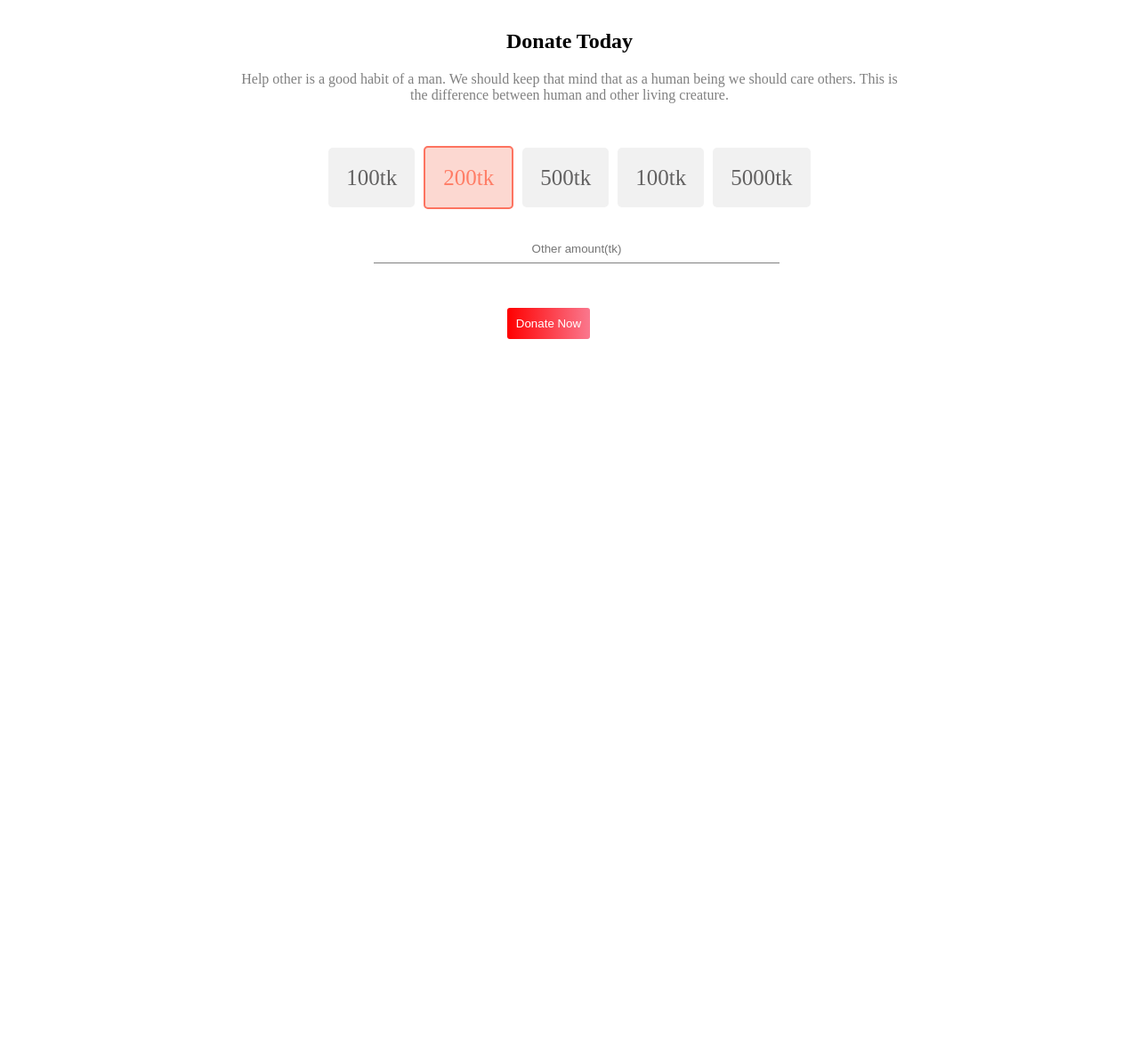
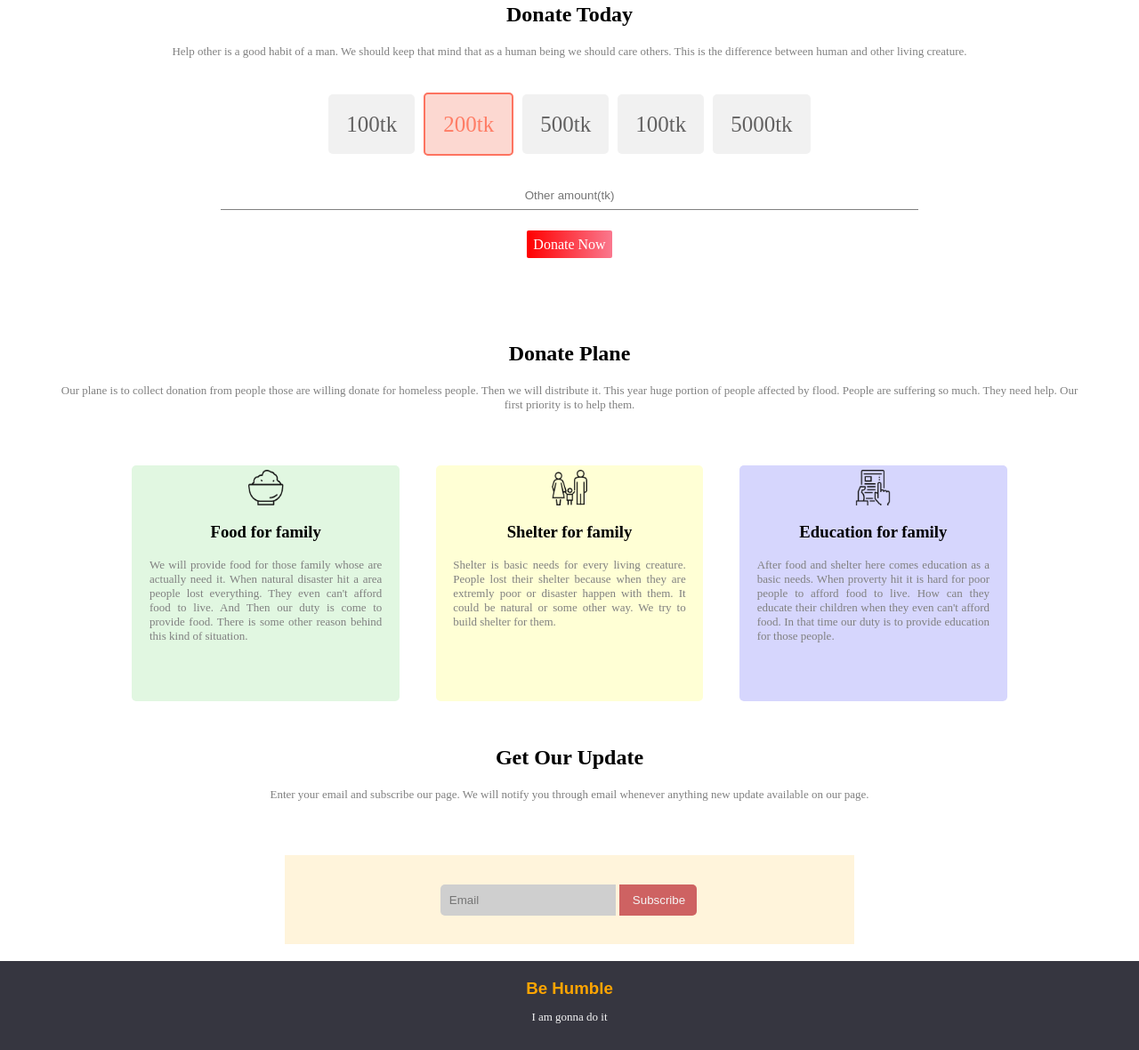
Before and after one commit to ahmed-shaon/our-donation, a plain HTML site: page index.html in a window 1280 px wide. Shown: the part 497-1677 px from the top of the page at 89% size. Before the commit the page ends 878 px from the top, so only its background shows below. Drawn offline with Linux system fonts and the light colour scheme; a web font is replaced by a local one.

Commit message:
before final commit

```diff
--- a/index.html
+++ b/index.html
@@ -14,15 +14,13 @@
     <section class="header-section">
         <div class="container">
             <h1>Let's Helps Those Who Are<br> More In Ineeded.</h1>
-            <p>Sometimes people get in a situation it is hard for them to fullfil their basic needs.<br> That time as a human we should look for each other.</p>
-            <a class="link-button" href="">Download</a>
+            <p>Sometimes people get in a situation it is hard for them to fullfil their basic needs.That time as a human we should look for each other.</p>
+            <a class="link-button" href="">Donate Now</a>
         </div>
     </section>
     <section >
-        <div class="donation-section">
             <h2>Donate Today</h2>
-            <p class="do-grey">Help other is a good habit of a man. We should keep that mind that as a human being we should care others. This is the difference between human and other living creature.</p>
-        </div>
+            <p class="do-grey do-text-center">Help other is a good habit of a man. We should keep that mind that as a human being we should care others. This is the difference between human and other living creature.</p>
         <div class="flexible-container">
             <div class="set-width">
                 <a class="amount-button" href="">100tk</a>
@@ -40,13 +38,56 @@
                 <a  class="amount-button" href="">5000tk</a>
             </div>
         </div>
-        <div class="donation-box" >
+        <div class="donation-box">
             <form action="">
-                <input type="text" placeholder="Other amount(tk)">
-                <button class="donate-button" type="button">Donate Now</button>
+                <input class="text-box1" type="text" placeholder="Other amount(tk)"><br>
+                <a class="link-button" href="">Donate Now</a>
             </form>
+        </div>
+    </section>
+    <section >
+        <h2>Donate Plane</h2>
+        <p class="do-grey do-text-center">Our plane is to collect donation from people those are willing donate for homeless people. Then we will distribute it. This year huge portion of people affected by flood. People are suffering so much. They need help. Our first priority is to help them.</p>
+        <div class="flexible-container">
+            <div id="h-type1" class="help-type">
+                <img src="icon/food.png" alt="">
+                <h3>Food for family</h3>
+                <p class="do-grey">We will provide food for those family whose are actually need it. When natural disaster hit a area people lost everything. They even can't afford food to live. And Then our duty is come to provide food. There is some other reason behind this kind of situation.</p>
+            </div>
+            <div id="h-type2" class="help-type">
+                <img src="icon/shelter.png">
+                <h3>Shelter for family</h3>
+                <p class="do-grey">Shelter is basic needs for every living creature. People lost their shelter because when they are extremly poor or disaster happen with them. It could be natural or some other way. We try to build shelter for them.  </p>
+
+            </div>
+            <div id="h-type3" class="help-type">
+                <img src="icon/Frame-1.png" alt="">
+                <h3>Education for family</h3>
+                <p class="do-grey">After food and shelter here comes education as a basic needs. When proverty hit it is hard for poor people to afford food to live. How can they educate their children when they even can't afford food. In that time our duty is to provide education for those people. </p>
+
+            </div>
+        </div>
+
+        </section>
+    </section>
+    <section >
+        <h2>Get Our Update</h2>
+        <p class="do-grey do-text-center">Enter your email and subscribe our page. We will notify you through email whenever anything new update available on our page.</p>
+        <div class="search-container">
+            <div>
+                <form action="">
+                    <input class="email" type="email" placeholder="Email">
+                    <button class="subscribe-button" type="button">Subscribe</button>
+                </form>
+
+            </div>
         </div>
     </section>
 
 </body>
+<footer>
+    <h3 class="do-design">Be Humble</h3>
+    <p class="do-text-center">I am gonna do it</p>
+
+</footer>
 </html>
--- a/style.css
+++ b/style.css
@@ -27,9 +27,21 @@ h1{
     font-size:40px;
     font-weight: 700px;
 }
+h2{
+    text-align: center;
+}
+h3{
+    text-align: center;
+}
+.do-text-center{
+    text-align: center;
+}
 p{
+    margin-left:5%;
+    margin-right:5%;
     margin-bottom:60px;
-    text-align: center;
+    font-size: 13px;
+
 }
 
 .link-button{
@@ -52,6 +64,8 @@ p{
 .flexible-container{
     display: flex;
     justify-content: center;
+    margin-left:10%;
+    margin-right:10%;
     margin-bottom:50px;
 }
 
@@ -72,31 +86,86 @@ p{
     border:2px solid rgba(253, 109, 90, 0.945);
 }
 
-input{
-    width:100%;
+.text-box1{
+    width:60%;
     padding:8px;
     text-align: center;
+    margin-bottom:30px;
     outline: 0;
     border-width: 0 0 1px;
     border-color: grey;
 
 }
+.donation-box{
 
-.donate-button{
-    background-image: linear-gradient(to right,red,rgb(250, 120, 142));
-    margin-top:50px;
-    margin-left: 150px;
-    padding:10px 10px;
-    color:white;
-    border:none;
-    border-radius: 3px;
+    margin-left: auto;
+    margin-right: auto;
     text-align: center;
+    margin-bottom:100px;
+}
+.help-type{
+    width:33%;
+    text-align: justify;
+    margin-left:2%;
+    margin-right:2%;
+    padding:5px;
+    border-radius: 5px;
+}
+#h-type1{
+    background-color: rgb(225, 247, 225);
+}
+#h-type2{
+    background-color: rgb(255, 255, 213);
+}
+#h-type3{
+    background-color: rgb(214, 214, 253);
+}
+.help-type img{
+    display: block;
+    margin-left:auto;
+    margin-right:auto;
+    height:40px;
+    width:40px;
+
+}
+.search-container{
+    height:100px;
+    width:50%;
+    background-color:rgb(255, 244, 219);
+    margin:auto;
+    display:flex;
+    align-items: center;
+    justify-content: center;
 
 
 }
-.donation-box{
+.email{
+    background-color: rgb(207, 207, 207);
+    padding:10px;
+    margin-right: 0px;
+    text-align: left;
+    outline: none;
+    border-width: 0px;
+    border-radius:5px 0px 0px 5px;
+}
+.subscribe-button{
+    width:30%;
+    background-color:rgb(206, 98, 98);
+    color:whitesmoke;
+    padding:10px 15px;
+    border:none;
+    border-radius:0px 5px 5px 0px;
+    margin-left:0;
+}
+footer{
 
-    position:relative;
-    display: flex;
-    justify-content: center;
+    height:100px;
+    background-color: rgba(9, 9, 22, 0.815);
+    color:whitesmoke;
 }
+.do-design{
+    color:orange;
+    font-family:sans-serif;
+    padding-top:20px;
+    margin-bottom: 0;
+}
```
Also changed, not shown: icon/Frame-1.png (added), icon/food.png (added), icon/shelter.png (added).
